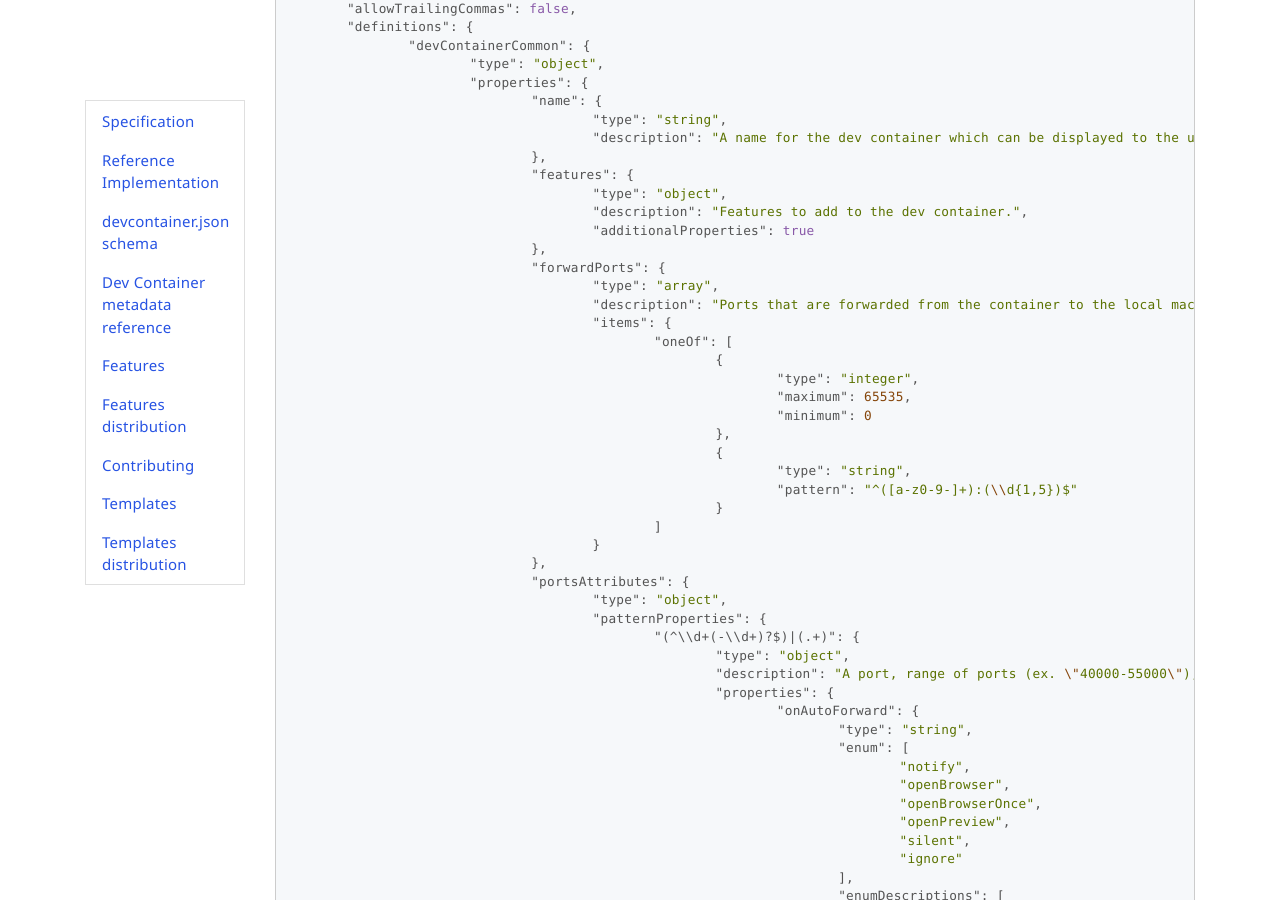
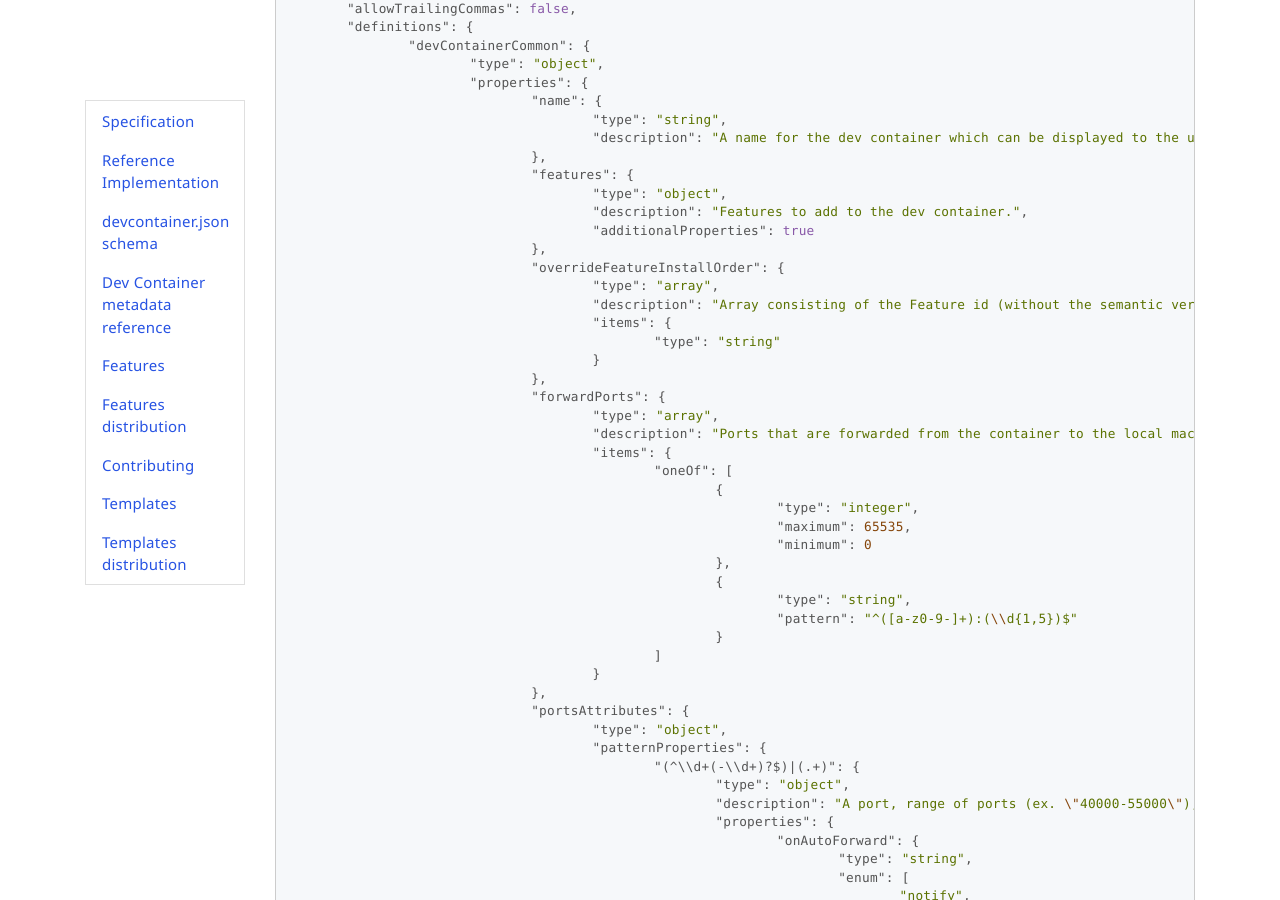
Before and after one commit to devcontainers/devcontainers.github.io, a Jekyll site: the page built from _implementors/json_schema.md, in a window 1280 px wide and 900 px high, scrolled down 470 px. Built offline with Jekyll 4.4.1, drawn with Linux system fonts in a browser that asks for light colours; nearby versions of some CDN libraries; comment, search, counter and statistics services are not loaded.

Commit message:
Update devcontainer.json schema - Adds 'overrideFeatureInstallOrder'

```diff
--- a/_implementors/json_schema.md
+++ b/_implementors/json_schema.md
@@ -30,6 +30,13 @@ You may review the current devcontainer.json schemas in the spec repo, which inc
 					"type": "object",
 					"description": "Features to add to the dev container.",
 					"additionalProperties": true
+				},
+				"overrideFeatureInstallOrder": {
+					"type": "array",
+					"description": "Array consisting of the Feature id (without the semantic version) of Features in the order the user wants them to be installed.",
+					"items": {
+						"type": "string"
+					}
 				},
 				"forwardPorts": {
 					"type": "array",
```
